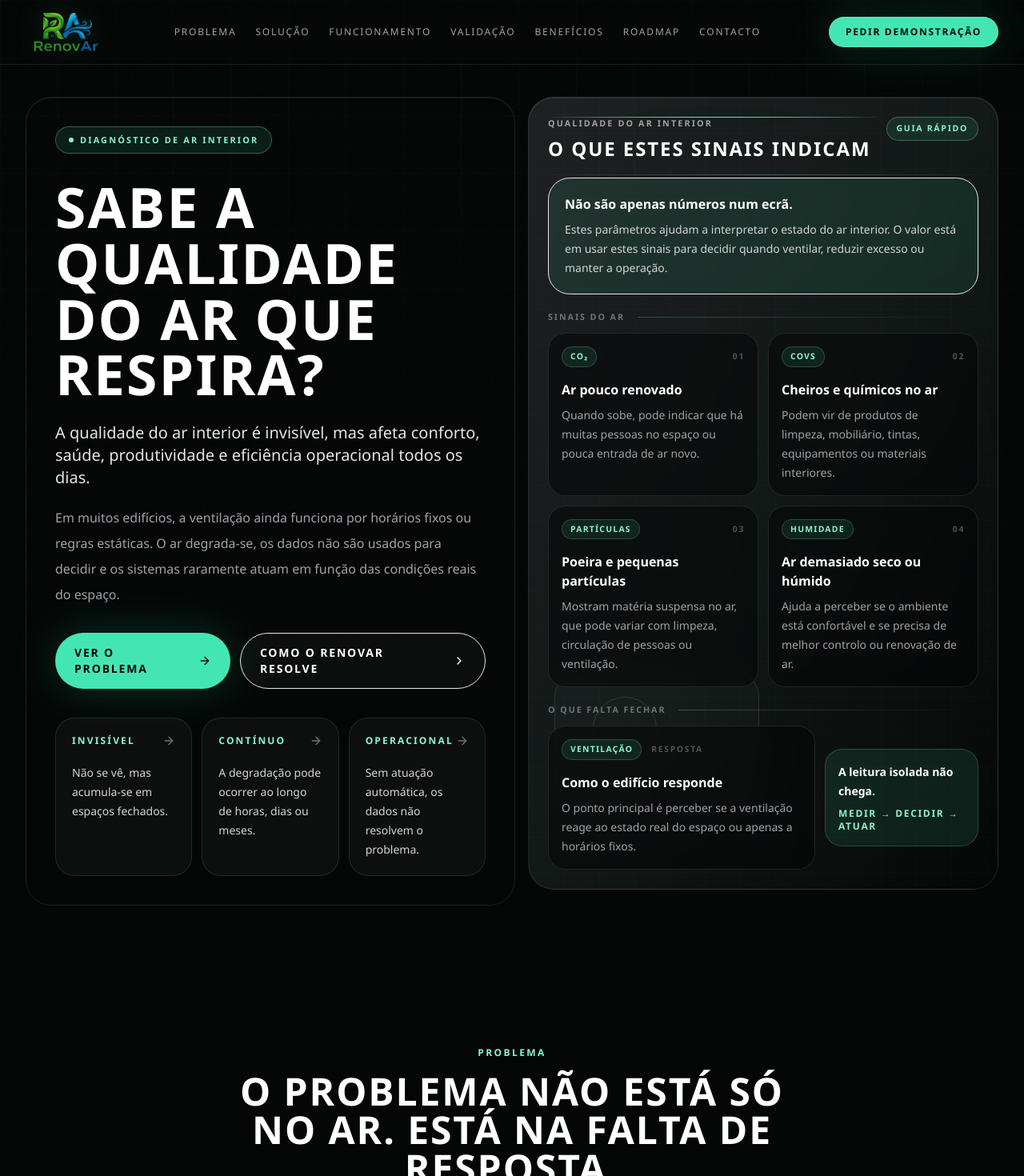
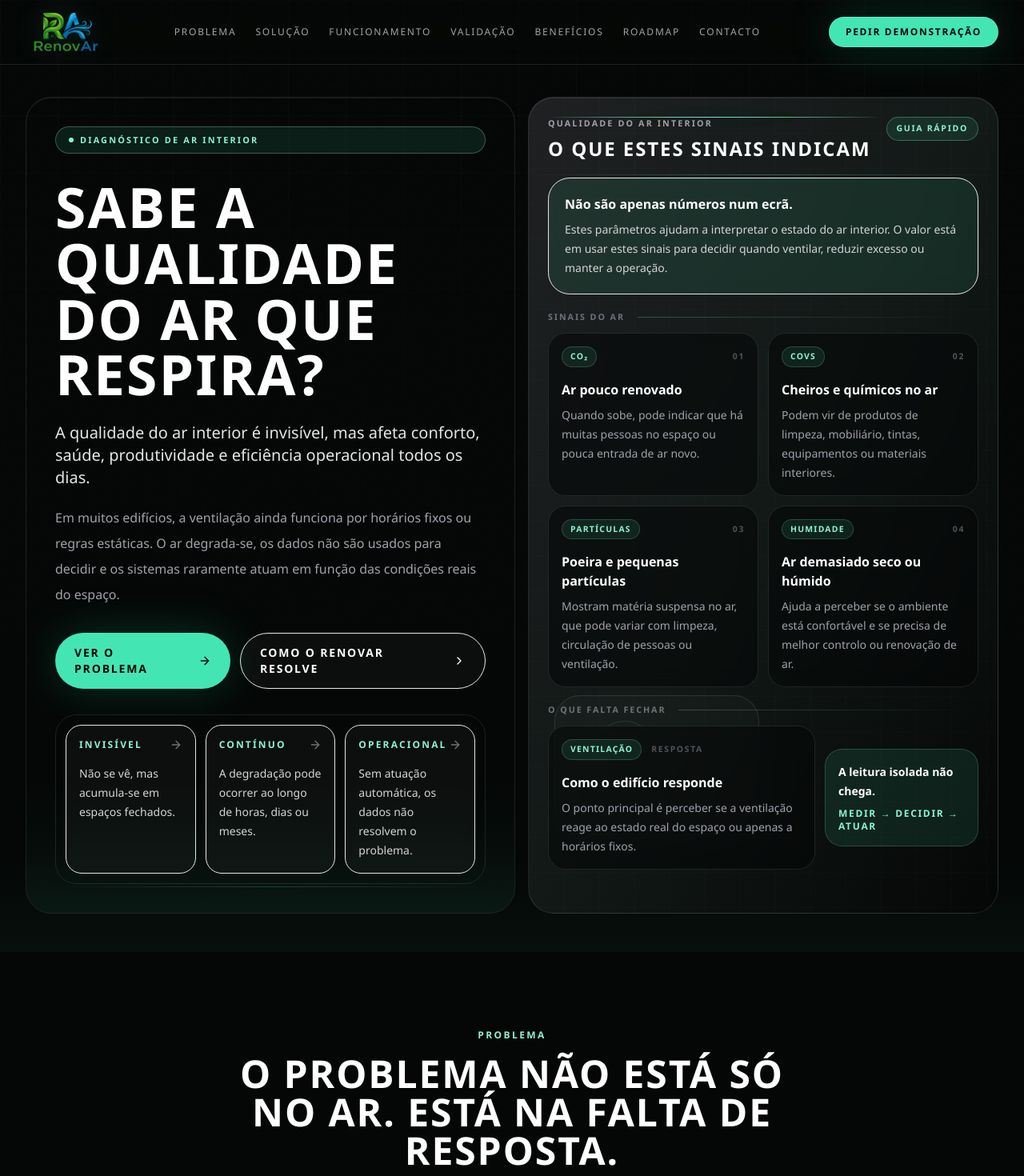
Before and after one commit to Stardust-Systems-Lda/Website, a React (Vite) app: page / in a window 1280 px wide. Shown: the top 1470 px of the page at 80% size. Built offline with nearby package versions, Linux system fonts and the light colour scheme.

Commit message:
Polish hero background

```diff
--- a/src/App.tsx
+++ b/src/App.tsx
@@ -537,9 +537,14 @@ function Header({
 
 function HeroProblem() {
   return (
-    <section id="top" className="relative px-5 pb-12 pt-8 sm:pt-10 lg:px-8 lg:pb-20">
-      <div className="mx-auto grid max-w-7xl items-start gap-4 lg:grid-cols-[1.02fr_0.98fr]">
-        <div className="rounded-[2rem] border border-white/10 bg-graphite-900/78 p-6 shadow-insetline sm:p-8 lg:p-9">
+    <section id="top" className="relative overflow-hidden px-5 pb-8 pt-8 sm:pt-10 lg:px-8 lg:pb-12">
+      <div className="pointer-events-none absolute inset-x-0 bottom-0 h-64 bg-gradient-to-t from-air-400/[0.045] via-transparent to-transparent" />
+      <div className="mx-auto grid max-w-7xl items-stretch gap-4 lg:grid-cols-[1.02fr_0.98fr]">
+        <div className="relative flex h-full overflow-hidden rounded-[2rem] border border-white/10 bg-graphite-900/78 p-6 shadow-insetline sm:p-8 lg:p-9">
+          <div className="pointer-events-none absolute inset-x-0 bottom-0 h-44 bg-gradient-to-t from-air-400/[0.055] to-transparent" />
+          <div className="pointer-events-none absolute bottom-8 left-8 right-8 h-px bg-gradient-to-r from-transparent via-air-300/20 to-transparent" />
+
+          <div className="relative z-10 flex w-full flex-col">
             <div className="mb-8 inline-flex items-center gap-2 rounded-full border border-air-300/30 bg-air-400/10 px-4 py-2 text-[0.68rem] font-bold uppercase tracking-[0.2em] text-air-300">
               <span className="size-1.5 rounded-full bg-air-300" />
               Diagnóstico de ar interior
@@ -577,14 +582,15 @@ function HeroProblem() {
               </a>
             </div>
 
-          <div className="mt-9 grid gap-3 sm:grid-cols-3">
+            <div className="mt-8 rounded-[1.65rem] border border-white/10 bg-graphite-950/44 p-3 backdrop-blur-md">
+              <div className="grid gap-3 sm:grid-cols-3">
                 {heroProblemCards.map((card) => (
                   <a
                     key={card.title}
                     href="#problema"
-                className="group rounded-[1.5rem] border border-white/10 bg-white/[0.035] p-5 transition hover:-translate-y-1 hover:border-air-300/35 hover:bg-white/[0.06] focus-visible:outline-none focus-visible:ring-2 focus-visible:ring-air-400"
-              >
-                <div className="mb-5 flex items-center justify-between">
+                    className="group rounded-[1.25rem] border border-white/8 bg-white/[0.035] p-4 transition hover:-translate-y-1 hover:border-air-300/35 hover:bg-white/[0.06] focus-visible:outline-none focus-visible:ring-2 focus-visible:ring-air-400"
+                  >
+                    <div className="mb-4 flex items-center justify-between">
                       <span className="text-xs font-bold uppercase tracking-[0.18em] text-air-300">
                         {card.title}
                       </span>
@@ -596,6 +602,8 @@ function HeroProblem() {
                     <p className="text-sm leading-6 text-zinc-300">{card.description}</p>
                   </a>
                 ))}
+              </div>
+            </div>
           </div>
         </div>
 
```
Lines whose indentation alone changed are shown as unchanged.
